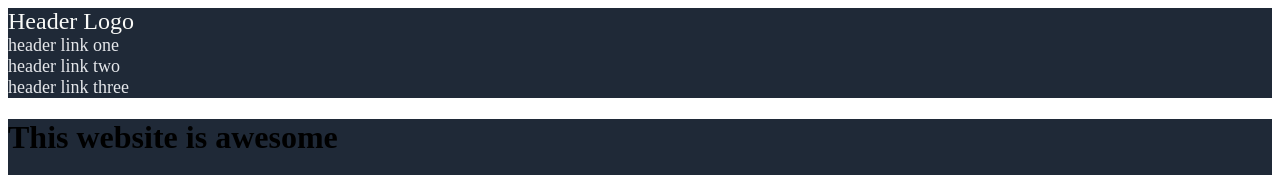
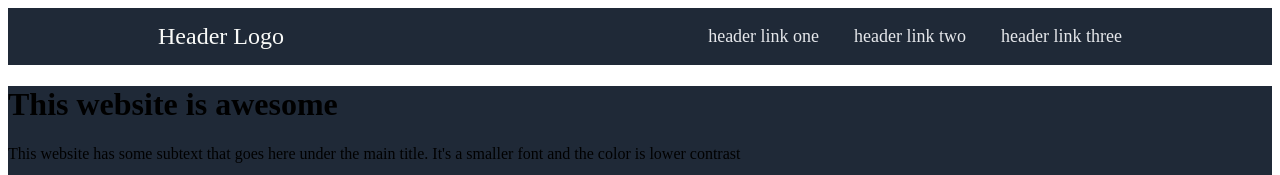
Before and after one commit to yurineseventeen/odin-landing-page, a plain HTML site: page index.html in a window 1280 px wide. Shown: the top 175 px of the page. Drawn offline with Linux system fonts and the light colour scheme.

Commit message:
Finish the basic styling for the header

```diff
--- a/style.css
+++ b/style.css
@@ -7,6 +7,9 @@ ul {
     list-style-type: none;
     margin: 0;
     padding: 0;
+    display: flex;
+    gap: 35px;
+    align-items: center;
 }
 
 a {
@@ -20,6 +23,13 @@ a {
    color: #F9FAF8;
 }
 
+.header {
+    display: flex;
+    align-items: center;
+    padding: 15px 150px;
+    justify-content: space-between;
+
+}
 
 footer {
     color: white;
```
